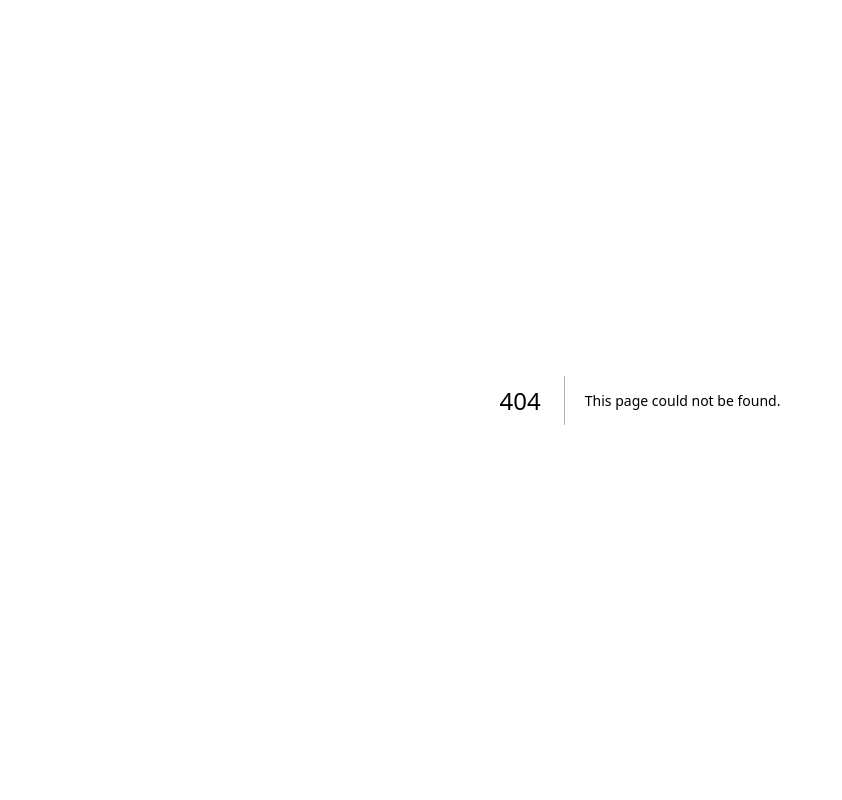
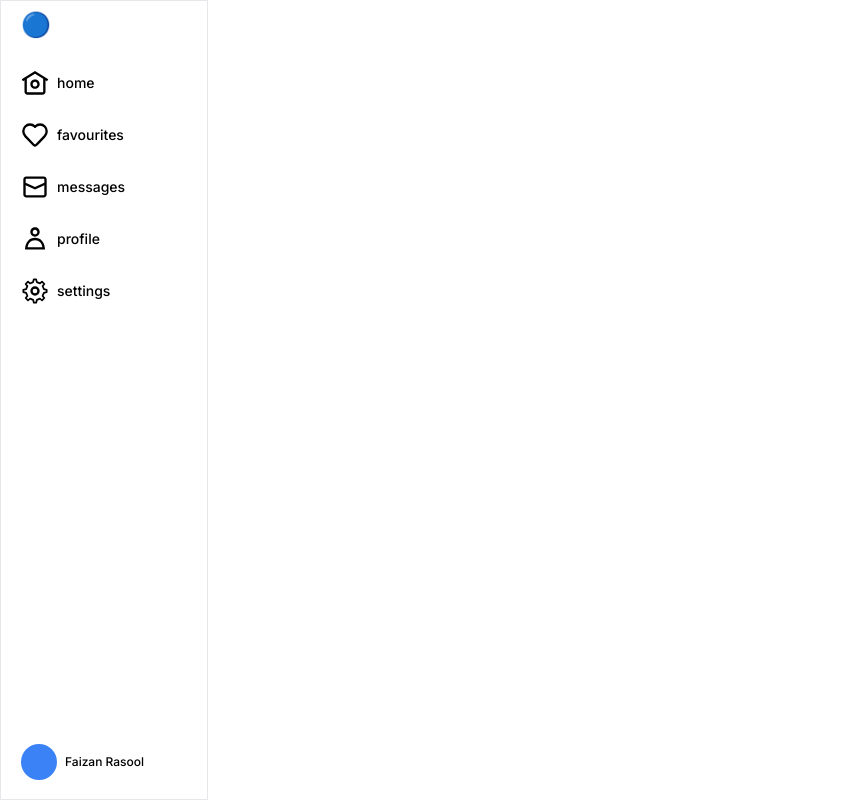
Before and after one commit to faizanraso/huddle, a Next.js app: page /home in a window 1280 px wide. Before the commit this address had no page. Shown: the whole page, without its empty margins (0-842 px from the left). Built offline with nearby package versions, Linux system fonts and the light colour scheme.

Commit message:
sidebar ui complete for now

```diff
--- a/src/components/sidebar.tsx
+++ b/src/components/sidebar.tsx
@@ -1,22 +1,30 @@
+import Link from "next/link";
 import React from "react";
 
 export default function Sidebar() {
   return (
-    <menu className="p-3">
-      <ul className="gap-y-2 text-sm text-black">
-        <div className="flex flex-row gap-x-1">
-          <svg viewBox="0 0 24 24" aria-hidden="true" className="w-5">
-            <g>
-              <path d="M12 1.696L.622 8.807l1.06 1.696L3 9.679V19.5C3 20.881 4.119 22 5.5 22h13c1.381 0 2.5-1.119 2.5-2.5V9.679l1.318.824 1.06-1.696L12 1.696zM12 16.5c-1.933 0-3.5-1.567-3.5-3.5s1.567-3.5 3.5-3.5 3.5 1.567 3.5 3.5-1.567 3.5-3.5 3.5z"></path>
-            </g>
+    <menu
+      className="border-r-1 w-18 fixed left-0 top-0 z-40 h-screen border px-3 sm:w-52"
+      aria-label="Sidebar"
+    >
+      <div className="ml-2 mt-2">
+        <Link href={"/home"} className="text-2xl font-semibold">
+          🔵
+        </Link>
+      </div>
+
+      <ul className="mt-5 flex flex-col gap-y-2 text-sm text-black">
+        <div className="flex flex-row items-center rounded-full p-2 transition duration-200 ease-in-out hover:bg-gray-200 sm:gap-x-2">
+          <svg viewBox="0 0 24 24" aria-hidden="true" className="w-7">
+            <path d="M12 9c-2.209 0-4 1.791-4 4s1.791 4 4 4 4-1.791 4-4-1.791-4-4-4zm0 6c-1.105 0-2-.895-2-2s.895-2 2-2 2 .895 2 2-.895 2-2 2zm0-13.304L.622 8.807l1.06 1.696L3 9.679V19.5C3 20.881 4.119 22 5.5 22h13c1.381 0 2.5-1.119 2.5-2.5V9.679l1.318.824 1.06-1.696L12 1.696zM19 19.5c0 .276-.224.5-.5.5h-13c-.276 0-.5-.224-.5-.5V8.429l7-4.375 7 4.375V19.5z"></path>
           </svg>
-          <li className="font-medium">dashboard</li>
+          <li className="text-md hidden font-medium transition-transform sm:inline-block">
+            home
+          </li>
         </div>
-
-        <div className="flex flex-row gap-x-1">
+        <div className="flex flex-row items-center rounded-full p-2 transition duration-200 ease-in-out hover:bg-gray-200 sm:gap-x-2">
           <svg
-            width="20px"
-            height="20px"
+            className="w-7"
             stroke-width="2"
             viewBox="0 0 24 24"
             fill="none"
@@ -31,28 +39,63 @@ export default function Sidebar() {
             ></path>
           </svg>
 
-          <li className="font-medium">favourites</li>
+          <li className="text-md hidden font-medium transition-transform sm:inline-block">
+            favourites
+          </li>
         </div>
+        <div className="flex flex-row items-center rounded-full p-2 transition duration-200 ease-in-out hover:bg-gray-200 sm:gap-x-2">
+          <svg viewBox="0 0 24 24" aria-hidden="true" className="w-7">
+            <path d="M1.998 5.5c0-1.381 1.119-2.5 2.5-2.5h15c1.381 0 2.5 1.119 2.5 2.5v13c0 1.381-1.119 2.5-2.5 2.5h-15c-1.381 0-2.5-1.119-2.5-2.5v-13zm2.5-.5c-.276 0-.5.224-.5.5v2.764l8 3.638 8-3.636V5.5c0-.276-.224-.5-.5-.5h-15zm15.5 5.463l-8 3.636-8-3.638V18.5c0 .276.224.5.5.5h15c.276 0 .5-.224.5-.5v-8.037z"></path>
+          </svg>
+          <li className="text-md hidden font-medium transition-transform sm:inline">
+            messages
+          </li>
+        </div>
+        <div className="flex flex-row items-center rounded-full p-2 transition duration-200 ease-in-out hover:bg-gray-200 sm:gap-x-2">
+          <svg viewBox="0 0 24 24" aria-hidden="true" className="w-7">
+            <path d="M5.651 19h12.698c-.337-1.8-1.023-3.21-1.945-4.19C15.318 13.65 13.838 13 12 13s-3.317.65-4.404 1.81c-.922.98-1.608 2.39-1.945 4.19zm.486-5.56C7.627 11.85 9.648 11 12 11s4.373.85 5.863 2.44c1.477 1.58 2.366 3.8 2.632 6.46l.11 1.1H3.395l.11-1.1c.266-2.66 1.155-4.88 2.632-6.46zM12 4c-1.105 0-2 .9-2 2s.895 2 2 2 2-.9 2-2-.895-2-2-2zM8 6c0-2.21 1.791-4 4-4s4 1.79 4 4-1.791 4-4 4-4-1.79-4-4z"></path>
+          </svg>
+          <li className="text-md hidden font-medium transition-transform sm:inline-block">
+            profile
+          </li>
+        </div>
+        <div className="flex flex-row items-center rounded-full p-2 transition duration-200 ease-in-out hover:bg-gray-200 sm:gap-x-2">
+          <svg
+            stroke-width="2"
+            viewBox="0 0 24 24"
+            fill="none"
+            xmlns="http://www.w3.org/2000/svg"
+            className="w-7"
+          >
+            <path
+              d="M12 15a3 3 0 100-6 3 3 0 000 6z"
+              stroke="#000000"
+              stroke-width="2"
+              stroke-linecap="round"
+              stroke-linejoin="round"
+            ></path>
+            <path
+              d="M19.622 10.395l-1.097-2.65L20 6l-2-2-1.735 1.483-2.707-1.113L12.935 2h-1.954l-.632 2.401-2.645 1.115L6 4 4 6l1.453 1.789-1.08 2.657L2 11v2l2.401.655L5.516 16.3 4 18l2 2 1.791-1.46 2.606 1.072L11 22h2l.604-2.387 2.651-1.098C16.697 18.831 18 20 18 20l2-2-1.484-1.75 1.098-2.652 2.386-.62V11l-2.378-.605z"
+              stroke="#000000"
+              stroke-width="1.5"
+              stroke-linecap="round"
+              stroke-linejoin="round"
+            ></path>
+          </svg>
+          <li className="text-md hidden font-medium transition-transform sm:inline-block">
+            settings
+          </li>
+        </div>
+      </ul>
 
-        <div className="flex flex-row gap-x-1">
-          <svg viewBox="0 0 24 24" aria-hidden="true" className="w-5">
-            <g>
-              <path d="M1.998 5.5c0-1.381 1.119-2.5 2.5-2.5h15c1.381 0 2.5 1.119 2.5 2.5v13c0 1.381-1.119 2.5-2.5 2.5h-15c-1.381 0-2.5-1.119-2.5-2.5v-13zm2.5-.5c-.276 0-.5.224-.5.5v2.764l8 3.638 8-3.636V5.5c0-.276-.224-.5-.5-.5h-15zm15.5 5.463l-8 3.636-8-3.638V18.5c0 .276.224.5.5.5h15c.276 0 .5-.224.5-.5v-8.037z"></path>
-            </g>
-          </svg>
-          <li className="font-medium">messages</li>
+      <div className="fixed bottom-3 flex flex-row items-center rounded-full px-2 py-2 hover:bg-gray-200 sm:gap-x-2">
+        <div className="h-9 w-9 rounded-full bg-blue-500 text-blue-500">.</div>
+        <div className="flex flex-row items-center justify-center ">
+          <p className="hidden pr-2 text-xs font-medium text-black transition-transform sm:inline">
+            Faizan Rasool
+          </p>
         </div>
-        <div className="flex flex-row gap-x-1">
-          <svg viewBox="0 0 24 24" aria-hidden="true" className="w-5">
-            <g>
-              <path d="M5.651 19h12.698c-.337-1.8-1.023-3.21-1.945-4.19C15.318 13.65 13.838 13 12 13s-3.317.65-4.404 1.81c-.922.98-1.608 2.39-1.945 4.19zm.486-5.56C7.627 11.85 9.648 11 12 11s4.373.85 5.863 2.44c1.477 1.58 2.366 3.8 2.632 6.46l.11 1.1H3.395l.11-1.1c.266-2.66 1.155-4.88 2.632-6.46zM12 4c-1.105 0-2 .9-2 2s.895 2 2 2 2-.9 2-2-.895-2-2-2zM8 6c0-2.21 1.791-4 4-4s4 1.79 4 4-1.791 4-4 4-4-1.79-4-4z"></path>
-            </g>
-          </svg>
-          <li className="font-medium">profile</li>
-        </div>
-        <li className="font-medium">settings</li>
-        <li className="font-medium">signout</li>
-      </ul>
+      </div>
     </menu>
   );
 }
```
Also changed, not shown: src/app/home/page.tsx (renamed from src/app/dashboard/page.tsx), 1 other file (tests, documents, lock files or other folders).
